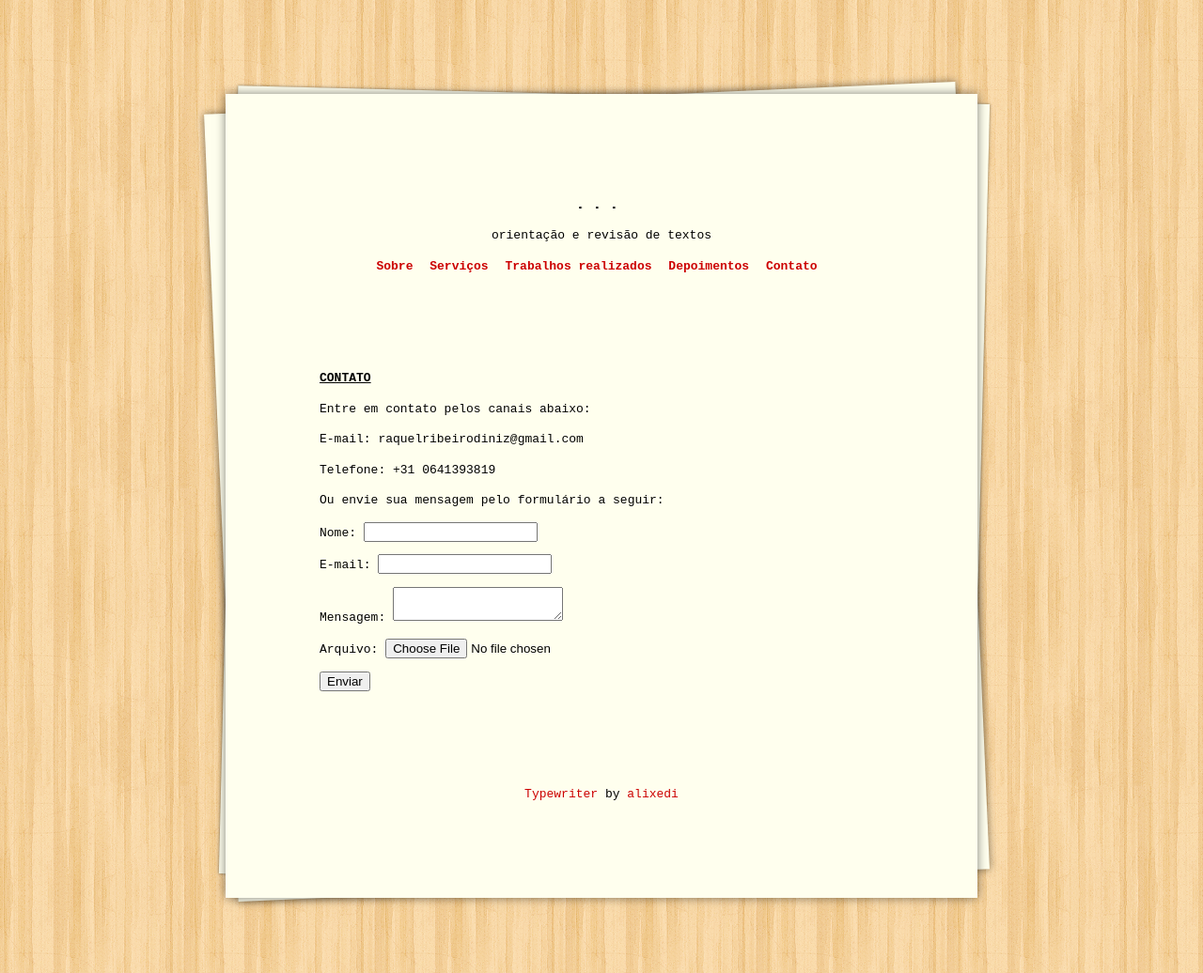
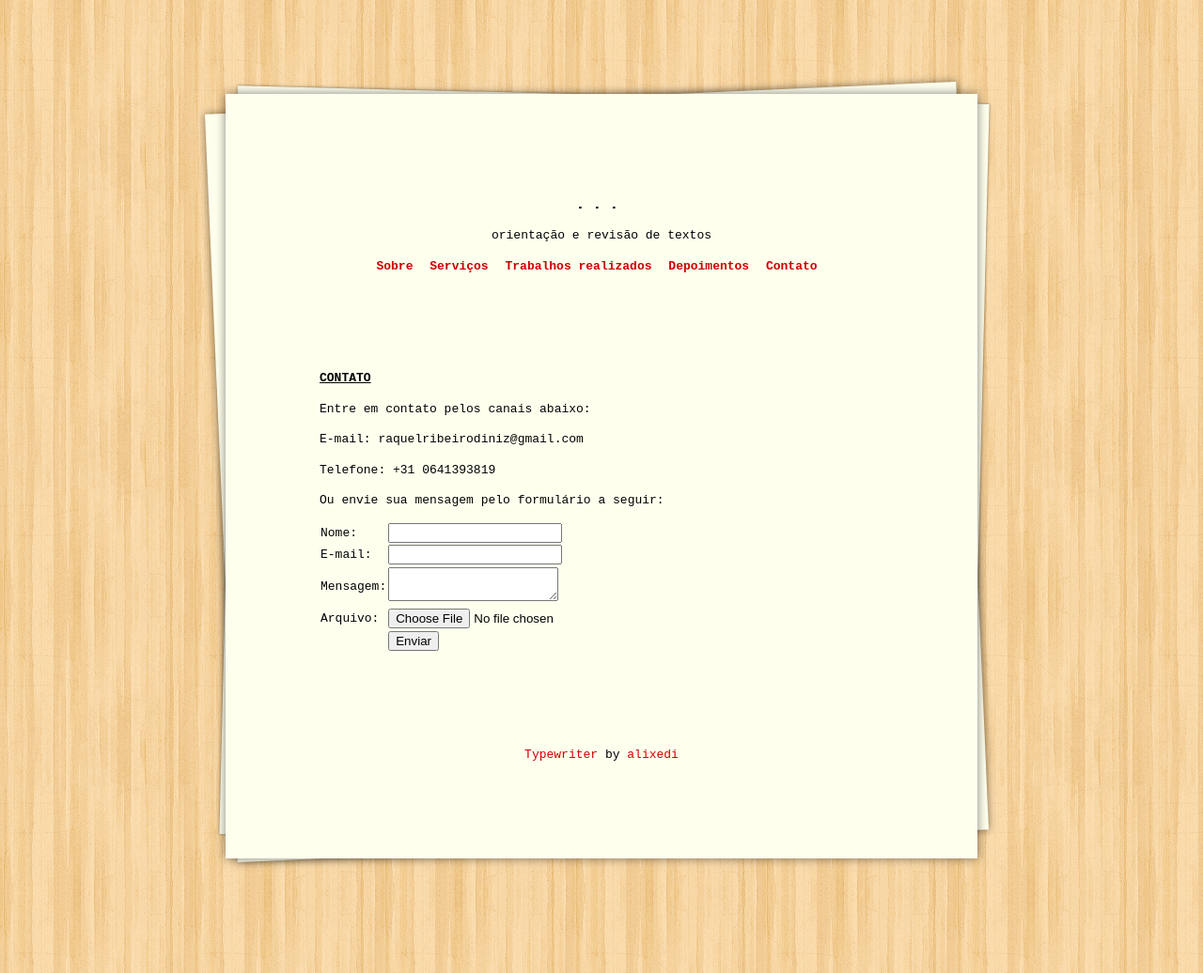
Before and after one commit to raqueldiniz/site, a Jekyll site: the page built from contato.md, in a window 1280 px wide. Shown: the whole page at 94% size. Built offline with Jekyll 4.4.1, drawn with Linux system fonts in a browser that asks for light colours.

Commit message:
Update contato.md

```diff
--- a/contato.md
+++ b/contato.md
@@ -13,19 +13,22 @@ Telefone: +31 0641393819
 Ou envie sua mensagem pelo formulário a seguir:
 
 <form name="contact" method="POST" netlify>
-  <p>
-    <label>Nome: <input type="text" nome="nome"></label>
-  </p>
-  <p>
-    <label>E-mail: <input type="email" name="email"></label>
-  </p>
-  <p>
-    <label>Mensagem: <textarea name="mensagem"></textarea></label>
-  </p>
-  <p>
-    <label>Arquivo: <input type="file" name="arquivo"></label>
-  </p>
-  <p>
-    <button type="submit">Enviar</button>
-  </p>
+<table border=0 cellpading=0 cellspacing=0>
+<tr>
+  <td>Nome:</td><td><input type="text" nome="nome"></td>
+</tr>
+  <tr>
+    <td>E-mail:</td><td><input type="email" name="email"></td>
+  </tr>
+  <tr>
+    <td>Mensagem:</td><td><textarea name="mensagem"></textarea></td>
+  </tr>
+  <tr>
+    <td>Arquivo:</td><td><input type="file" name="arquivo"></td>
+  </tr>
+  <tr>
+    <td></td>
+    <td><button type="submit">Enviar</button></td>
+  </tr>
+  </table>
 </form>
```
